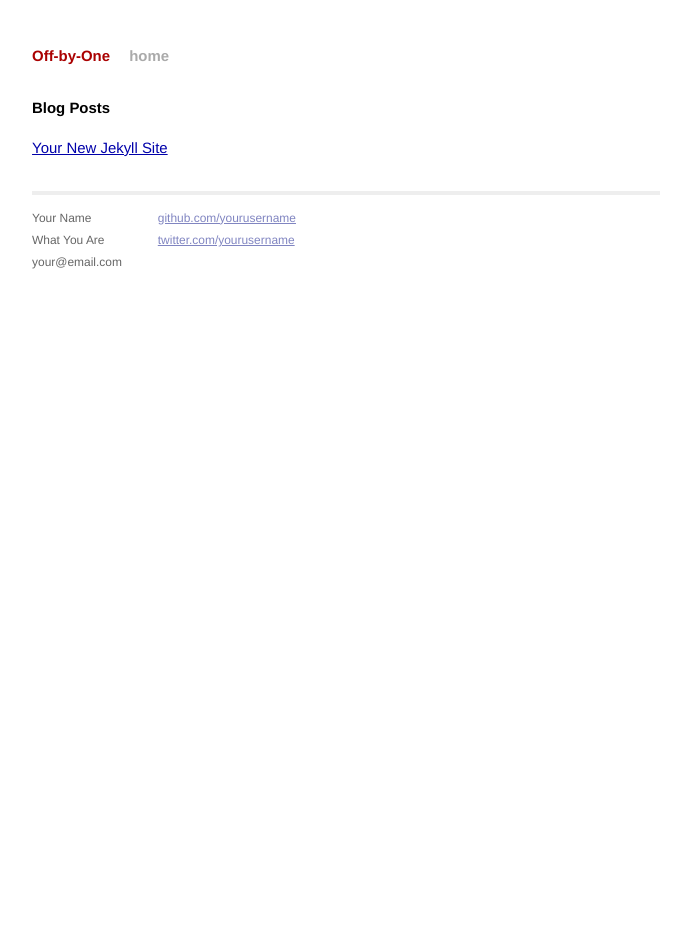
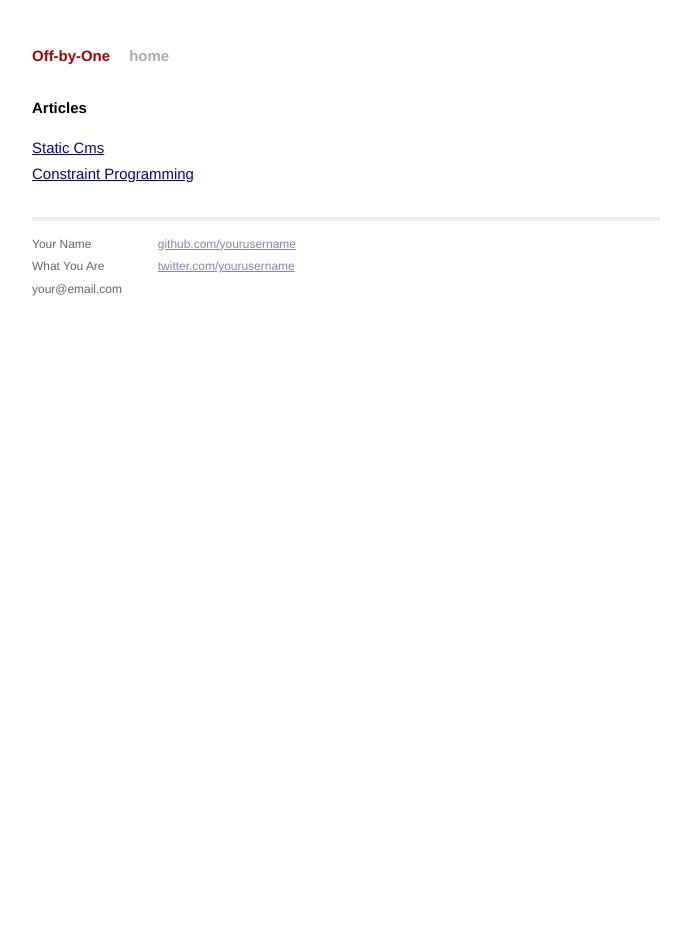
Before and after one commit to cmc333333/off-by-one, a Jekyll site: the page built from index.html, in a window 1280 px wide. Shown: the whole page, without its empty margins (294-985 px from the left). Built offline with Jekyll 4.4.1, drawn with Linux system fonts in a browser that asks for light colours; Markdown is read by kramdown in place of the engine named in the settings.

Commit message:
Articles

```diff
--- a/index.html
+++ b/index.html
@@ -5,10 +5,10 @@ published: true
 ---
 
 <div id="home">
-  <h1>Blog Posts</h1>
+  <h1>Articles</h1>
   <ul class="posts">
-    {% for page in site.pages %}
-      <li><a href="{{ page.url }}">{{ page.title }}</a></li>
+    {% for post in site.posts %}
+    <li><a href="{{ site.url}}{{ post.url }}">{{ post.title }}</a></li>
     {% endfor %}
   </ul>
 </div>
```
